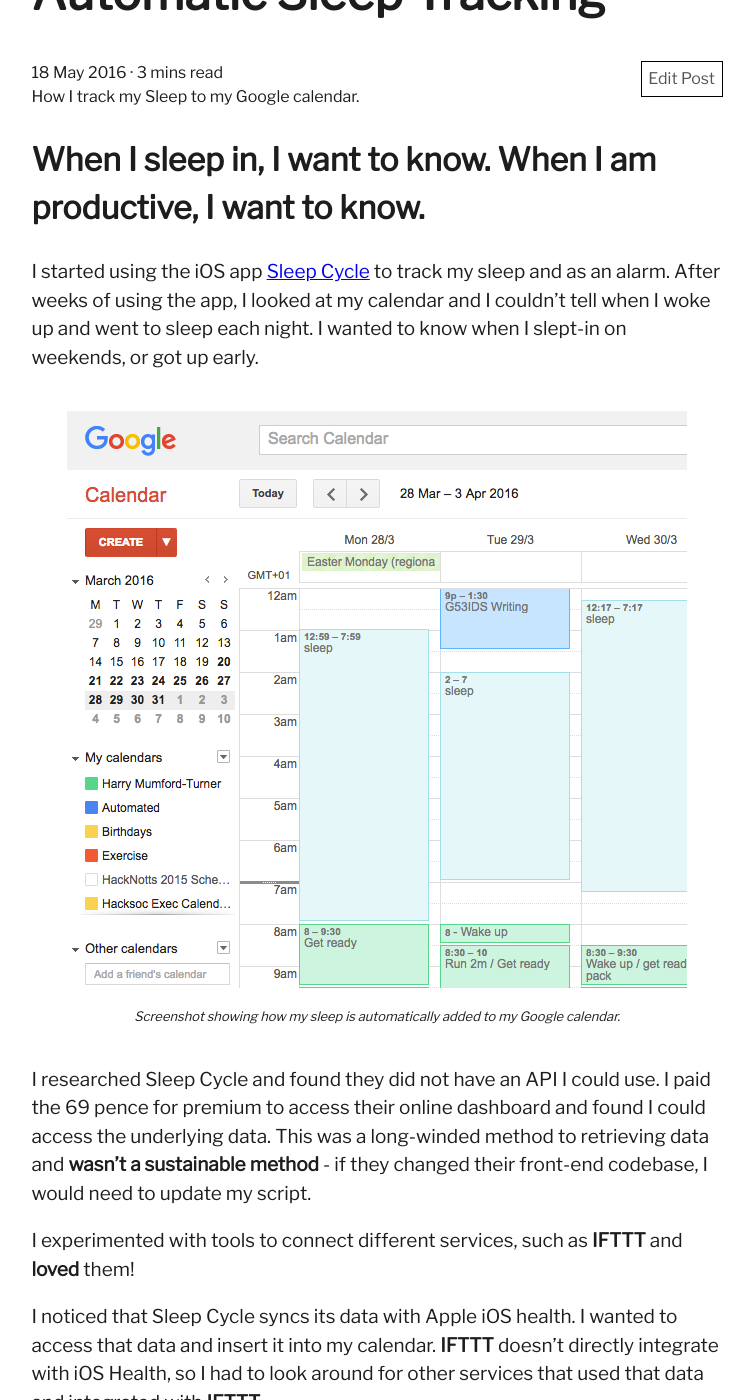
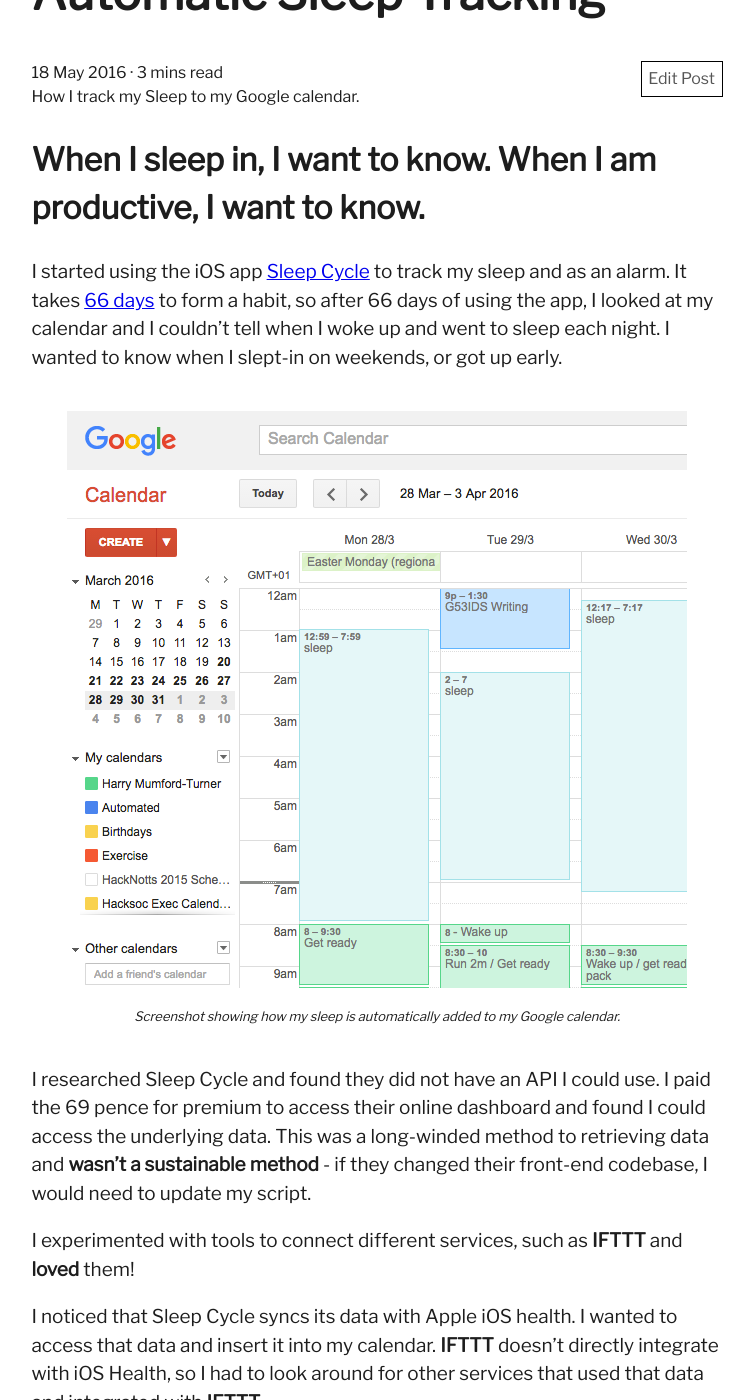
Before and after one commit to harrymt/blog, a Jekyll site: the page built from _posts/2016-05-18-sleep-tracking.md, in a window 1280 px wide and 1400 px high, scrolled down 244 px. Shown: the whole window, without its empty margins (263-1017 px from the left). Built offline with Jekyll 4.4.1, drawn with Linux system fonts in a browser that asks for light colours; some of the changed text lies outside the part shown.

Commit message:
Added link to Habit methods

```diff
--- a/_posts/2016-05-18-sleep-tracking.md
+++ b/_posts/2016-05-18-sleep-tracking.md
@@ -9,7 +9,7 @@
 
 ## When I sleep in, I want to know. When I am productive, I want to know.
 
-I started using the iOS app <a href="//www.sleepcycle.com">Sleep Cycle</a> to track my sleep and as an alarm. After weeks of using the app, I looked at my calendar and I couldn't tell when I woke up and went to sleep each night. I wanted to know when I slept-in on weekends, or got up early.
+I started using the iOS app <a href="//www.sleepcycle.com">Sleep Cycle</a> to track my sleep and as an alarm. It takes [66 days](/2017/04/01/habit-formation-methods.html) to form a habit, so after 66 days of using the app, I looked at my calendar and I couldn't tell when I woke up and went to sleep each night. I wanted to know when I slept-in on weekends, or got up early.
 
 
 <img src="{{ site.baseurl }}/img/sleep-tracking.png">
```
Also changed, not shown: other parts of _posts/2016-05-18-sleep-tracking.md (+3 -1 lines).
